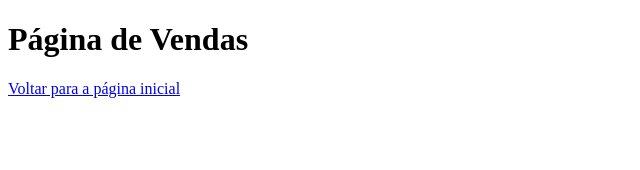
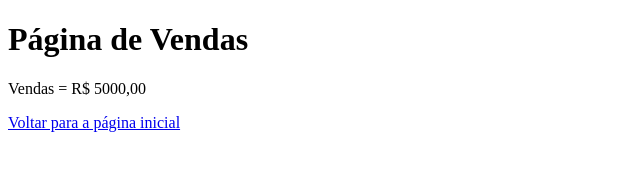
Before and after one commit to guipetruitis/aulagithub, a plain HTML site: page vendas.html in a window 1280 px wide. Shown: the whole page, without its empty margins (0-640 px from the left). Drawn offline with Linux system fonts and the light colour scheme.

Commit message:
Acrescentado valor das vendas

```diff
--- a/vendas.html
+++ b/vendas.html
@@ -10,6 +10,7 @@
 </head>
 <body>
     <h1>Página de Vendas</h1>
+    <p>Vendas = R$ 5000,00</p>
     <a href="index.html">Voltar para a página inicial</a>
 </body>
 </html>
```
Also changed, not shown: index.html (+0 -2 lines).
